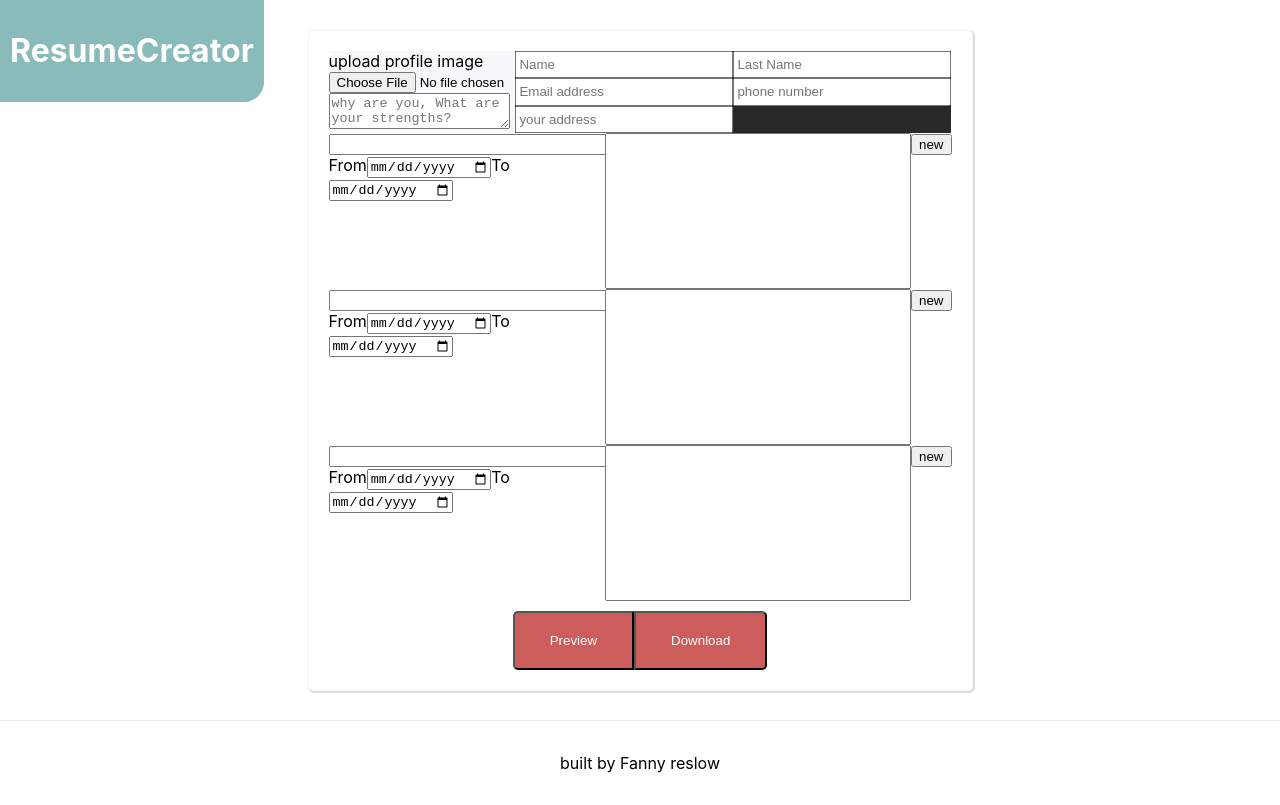
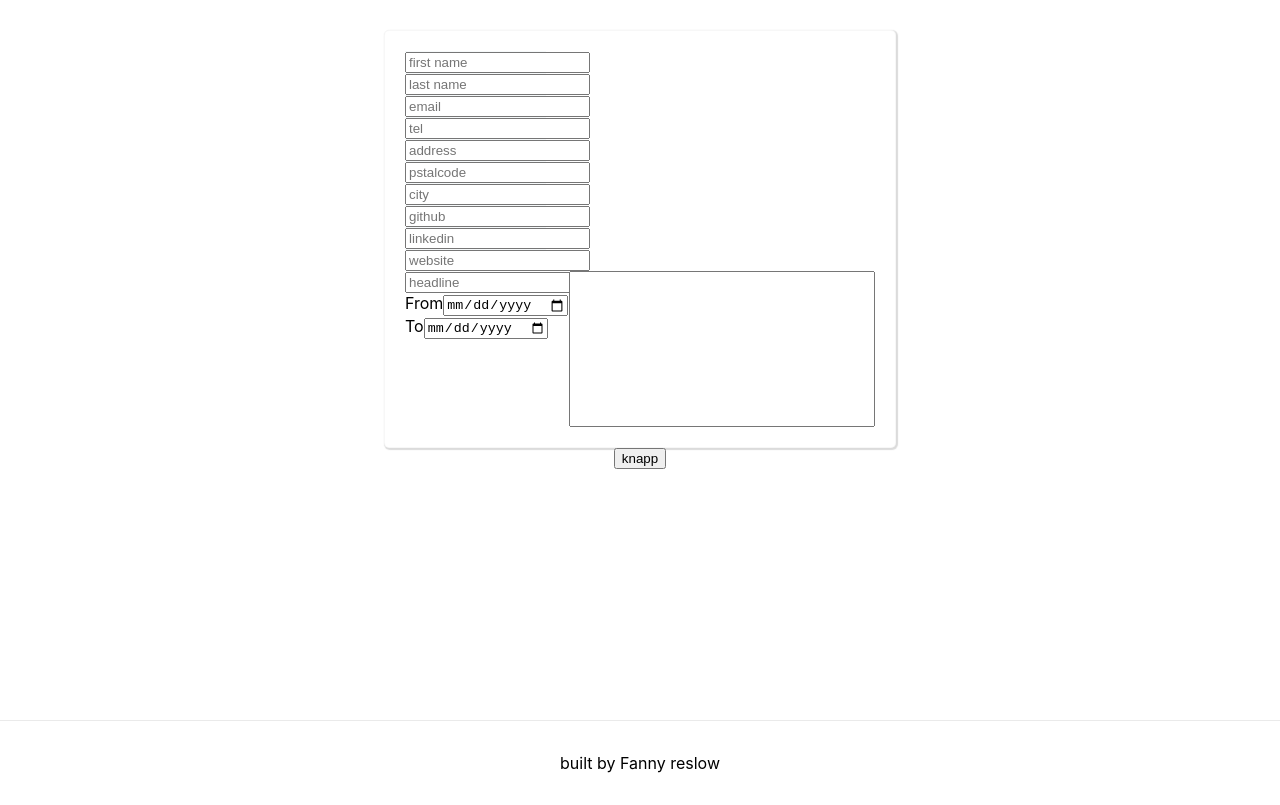
Before and after one commit to Reslow/resumeCreator, a Next.js app: page / in a window 1280 px wide. Built offline with nearby package versions, Linux system fonts and the light colour scheme.

Commit message:
ficing preview toggle

```diff
--- a/components/Experience.js
+++ b/components/Experience.js
@@ -1,5 +1,5 @@
 import style from "../styles/Experience.module.css";
-export default function Experience() {
+export default function Experience({ state, handleChange }) {
   return (
     <div className={style.experienceContainer}>
       <div className={style.workPeriodAndTitle}>
@@ -7,19 +7,33 @@ export default function Experience() {
           type="text"
           className={style.experienceHeadline}
           name="headline"
+          placeholder={"headline"}
+          value={state.headline}
+          onChange={handleChange}
         />
         <div className={style.workPeriod}>
           <label>From</label>
-          <input type="date" name="time" />
+          <input
+            type="date"
+            name="startTime"
+            value={state.startTime}
+            onChange={handleChange}
+          />
           <label>To</label>
-          <input type="date" name="time" />
+          <input
+            type="date"
+            name="endTime"
+            value={state.endTime}
+            onChange={handleChange}
+          />
         </div>
       </div>
       <div className={style.description}>
-        <textarea name="description"></textarea>
-      </div>
-      <div className={style.addbtnContainer}>
-        <button className={style.addbtn}>new</button>
+        <textarea
+          name="description"
+          value={state.description}
+          onChange={handleChange}
+        ></textarea>
       </div>
     </div>
   );
--- a/components/Frame.js
+++ b/components/Frame.js
@@ -1,16 +1,54 @@
+import styles from "../styles/Frame.module.css";
+import Presentation from "./Presentation";
 import Experience from "./Experience";
-import Presentation from "./Presentation";
-import styles from "../styles/Frame.module.css";
-import Save from "./Save";
+import { useState } from "react";
+import Prevew from "./Preview";
 
 export default function Frame() {
+  const [state, setState] = useState({
+    firstName: "",
+    lastName: "",
+    email: "",
+    address: "",
+    postalcode: "",
+    city: "",
+    phone: "",
+    github: "",
+    linkedin: "",
+    website: "",
+    headline: "",
+    startTime: "",
+    endTime: "",
+    description: "",
+  });
+
+  const [isShow, setIsShow] = useState(true);
+
+  const handleClick = () => {
+    setIsShow(!isShow);
+  };
+
+  const handleChange = (e) => {
+    const name = e.target.name;
+    const value =
+      e.target.type === "checkbox" ? e.target.checked : e.target.value;
+    setState({
+      ...state,
+      [name]: value,
+    });
+  };
+
   return (
-    <div className={styles.frame}>
-      <Presentation />
-      <Experience />
-      <Experience />
-      <Experience />
-      <Save />
-    </div>
+    <>
+      {isShow ? (
+        <div className={styles.frame}>
+          <Presentation state={state} handleChange={handleChange} />
+          <Experience state={state} handleChange={handleChange} />
+        </div>
+      ) : (
+        <Prevew state={state} />
+      )}
+      <button onClick={handleClick}>knapp</button>
+    </>
   );
 }
--- a/components/Presentation.js
+++ b/components/Presentation.js
@@ -1,27 +1,83 @@
-import style from "../styles/Presentation.module.css";
+import React from "react";
+import style from "../styles/presentation.module.css";
 
-export default function Presentation() {
+export default function Presentation({ state, handleChange }) {
   return (
     <div>
-      <form>
-        <div className={style.formContainer}>
-          <div className={style.profile}>
-            <label>upload profile image</label>
-            <input type="file" id="img" name="img" />
-            <textarea
-              name="presentation"
-              placeholder="why are you, What are your strengths?"
-            />
-          </div>
-          <div className={style.demo}>
-            <input type="text" name="fname" placeholder="Name" />
-            <input type="text" name="Lname" placeholder="Last Name" />
-            <input type="mail" name="Email" placeholder="Email address" />
-            <input type="number" name="Number" placeholder="phone number" />
-            <input type="text" name="Address" placeholder="your address" />
-          </div>
+      <div className={style.formContainer}>
+        <div className={style.profile}>
+          <input
+            type="text"
+            name="firstName"
+            placeholder="first name"
+            value={state.firstName}
+            onChange={handleChange}
+          />
+          <input
+            type="text"
+            name="lastName"
+            placeholder="last name"
+            value={state.lastName}
+            onChange={handleChange}
+          />
+          <input
+            type="email"
+            name="email"
+            placeholder="email"
+            value={state.email}
+            onChange={handleChange}
+          />
+          <input
+            type="number"
+            name="phone"
+            placeholder="tel"
+            value={state.phone}
+            onChange={handleChange}
+          />
+          <input
+            type="text"
+            name="address"
+            placeholder="address"
+            value={state.address}
+            onChange={handleChange}
+          />
+          <input
+            type="number"
+            name="postalcode"
+            placeholder="pstalcode"
+            value={state.postalcode}
+            onChange={handleChange}
+          />
+          <input
+            type="text"
+            name="city"
+            placeholder="city"
+            value={state.city}
+            onChange={handleChange}
+          />
+          <input
+            type="text"
+            name="github"
+            placeholder="github"
+            value={state.github}
+            onChange={handleChange}
+          />
+          <input
+            type="text"
+            name="linkedin"
+            placeholder="linkedin"
+            value={state.linkedin}
+            onChange={handleChange}
+          />
+          <input
+            type="text"
+            name="website"
+            placeholder="website"
+            value={state.website}
+            onChange={handleChange}
+          />
         </div>
-      </form>
+      </div>
     </div>
   );
 }
--- /dev/null
+++ b/components/Preview.js
@@ -0,0 +1,23 @@
+export default function Preview({ state }) {
+  console.log(state.email);
+  console.log(state.firstName);
+
+  return (
+    <div>
+      <p>Firstname: {state.firstName}</p>
+      <p>Lastname {state.lastName}</p>
+      <p>Email: {state.email}</p>
+      <p>phone: {state.phone}</p>
+      <p>address:{state.address}</p>
+      <p>postalcode:{state.postalcode}</p>
+      <p>city:{state.city}</p>
+      <p>github:{state.github}</p>
+      <p>Linkedin:{state.linkedin}</p>
+      <p>website:{state.website}</p>
+      <p>headline:{state.headline}</p>
+      <p>startTime:{state.startTime}</p>
+      <p>endTime:{state.endTime}</p>
+      <p>description:{state.description}</p>
+    </div>
+  );
+}
--- a/components/Save.js
+++ /dev/null
@@ -1,9 +0,0 @@
-import style from "../styles/Save.module.css";
-export default function Save() {
-  return (
-    <div className={style.save}>
-      <button className={style.pre}>Preview</button>
-      <button className={style.down}>Download</button>
-    </div>
-  );
-}
--- a/pages/index.js
+++ b/pages/index.js
@@ -13,7 +13,7 @@ export default function Home() {
       </Head>
 
       <main className={styles.main}>
-        <Header />
+        {/* <Header /> */}
         <Frame></Frame>
       </main>
 
--- a/styles/Presentation.module.css
+++ b/styles/Presentation.module.css
@@ -14,3 +14,25 @@
   display: grid;
   grid-template-columns: 50% 50%;
 }
+
+.save {
+  margin-top: 10px;
+  margin-left: auto;
+  margin-right: auto;
+  text-align: center;
+}
+
+.pre,
+.down {
+  background-color: indianred;
+  padding: 20px 35px 20px 35px;
+  color: white;
+}
+
+.pre {
+  border-radius: 5px 0px 0px 5px;
+}
+
+.down {
+  border-radius: 0px 5px 5px 0px;
+}
--- a/styles/Save.module.css
+++ /dev/null
@@ -1,21 +0,0 @@
-.save {
-  margin-top: 10px;
-  margin-left: auto;
-  margin-right: auto;
-  text-align: center;
-}
-
-.pre,
-.down {
-  background-color: indianred;
-  padding: 20px 35px 20px 35px;
-  color: white;
-}
-
-.pre {
-  border-radius: 5px 0px 0px 5px;
-}
-
-.down {
-  border-radius: 0px 5px 5px 0px;
-}
```
